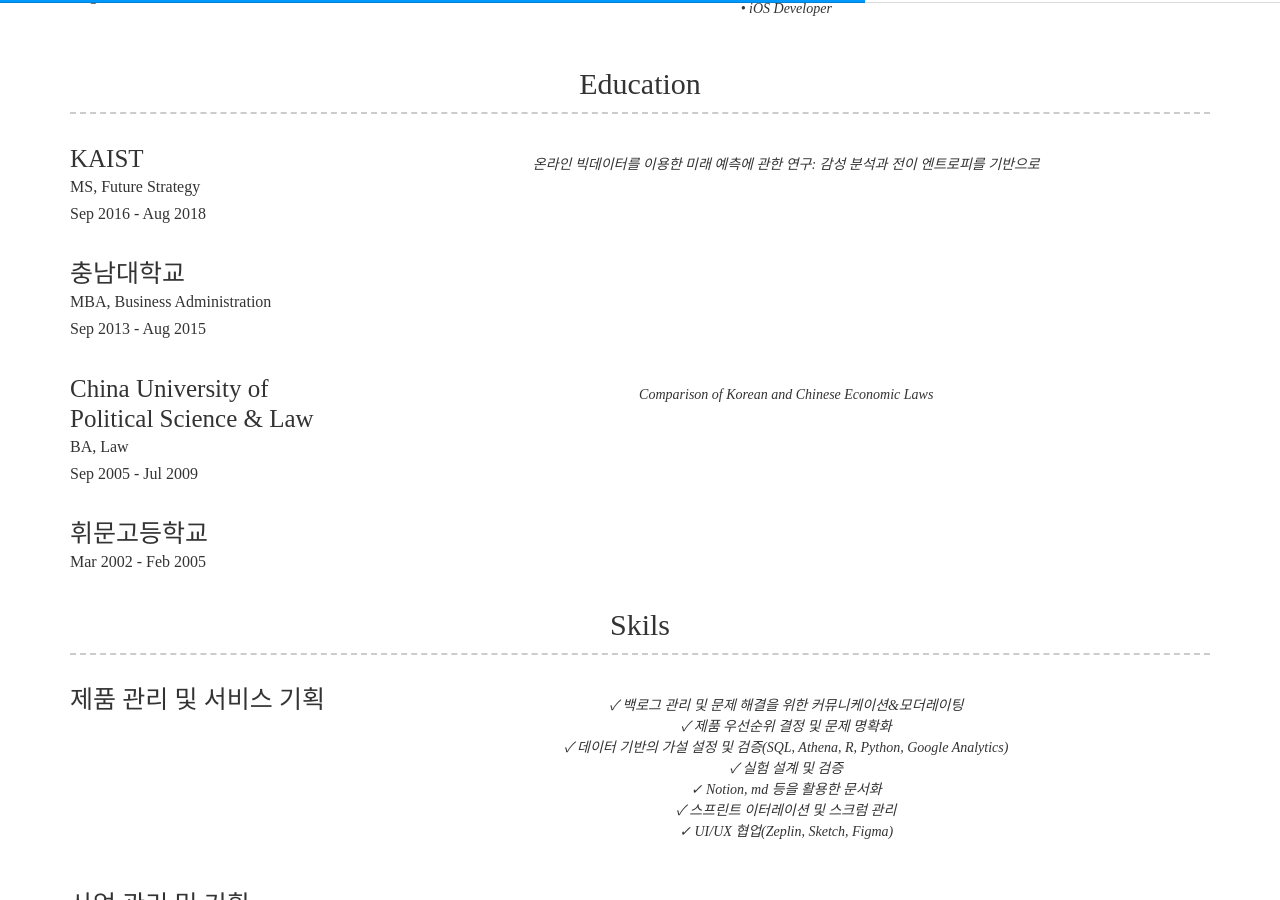
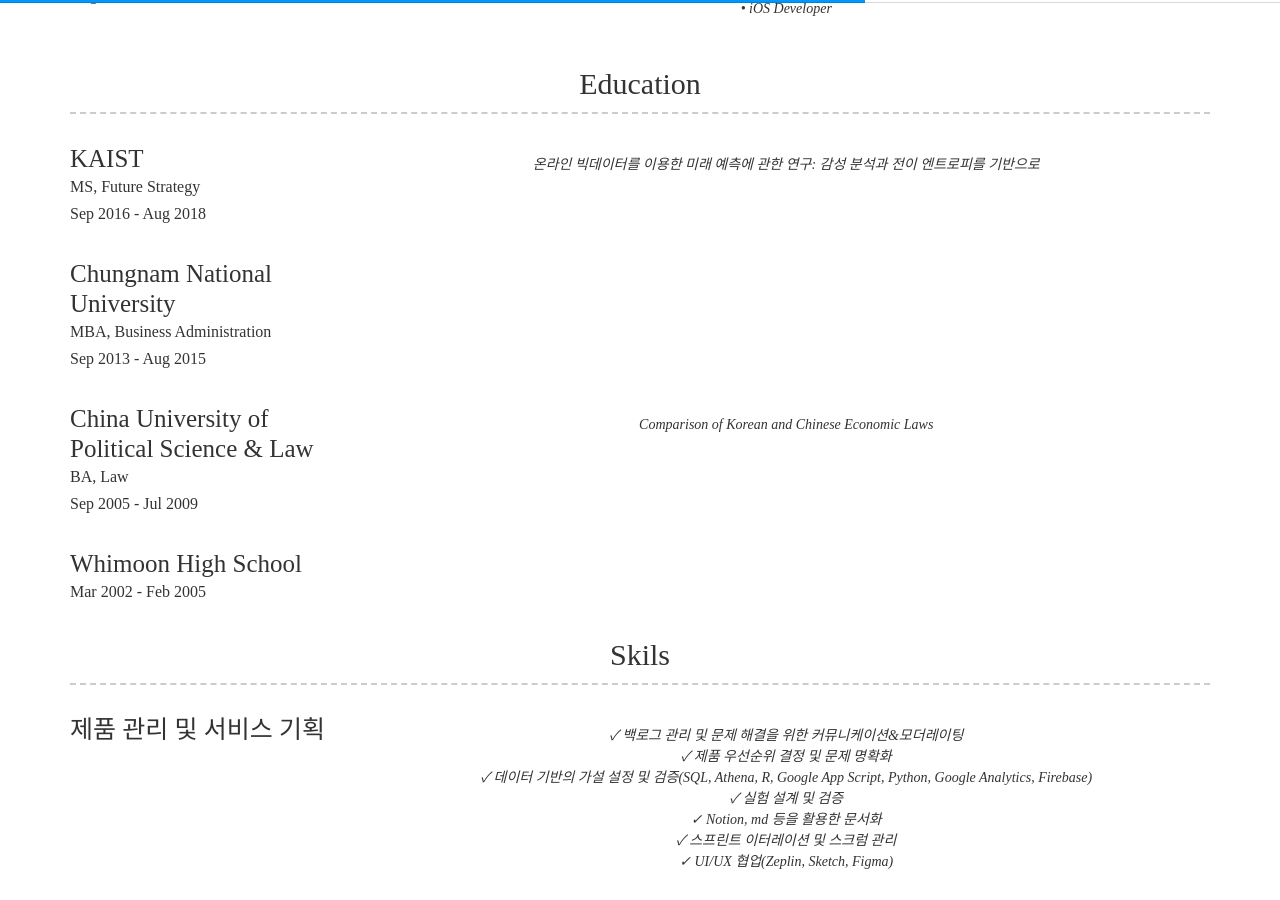
Before and after one commit to SeungbinBaik/SeungbinBaik.github.io, a Jekyll site: the page built from index.md, in a window 1280 px wide and 900 px high, scrolled down 1126 px. Built offline with Jekyll 4.4.1, drawn with Linux system fonts in a browser that asks for light colours; nearby versions of some CDN libraries; some web fonts are replaced.

Commit message:
fix education

```diff
--- a/_config.yml
+++ b/_config.yml
@@ -109,7 +109,7 @@ content:
         quote: >
           온라인 빅데이터를 이용한 미래 예측에 관한 연구: 감성 분석과 전이 엔트로피를 기반으로
       - layout: left
-        title: 충남대학교
+        title: Chungnam National University
         sub_title: MBA, Business Administration
         caption: Sep 2013 - Aug 2015
         # quote: >
@@ -125,7 +125,7 @@ content:
         quote: >
           Comparison of Korean and Chinese Economic Laws
       - layout: left
-        title: 휘문고등학교
+        title: Whimoon High School
         # sub_title: BA, Law
         caption: Mar 2002 - Feb 2005
         # quote: >
@@ -140,7 +140,7 @@ content:
         quote: >
           &#10003; 백로그 관리 및 문제 해결을 위한 커뮤니케이션&모더레이팅<br>
           &#10003; 제품 우선순위 결정 및 문제 명확화<br>
-          &#10003; 데이터 기반의 가설 설정 및 검증(SQL, Athena, R, Python, Google Analytics)<br>
+          &#10003; 데이터 기반의 가설 설정 및 검증(SQL, Athena, R, Google App Script, Python, Google Analytics, Firebase)<br>
           &#10003; 실험 설계 및 검증<br>
           &#10003; Notion, md 등을 활용한 문서화<br>
           &#10003; 스프린트 이터레이션 및 스크럼 관리<br>
```
Also changed, not shown: 1 other file.
